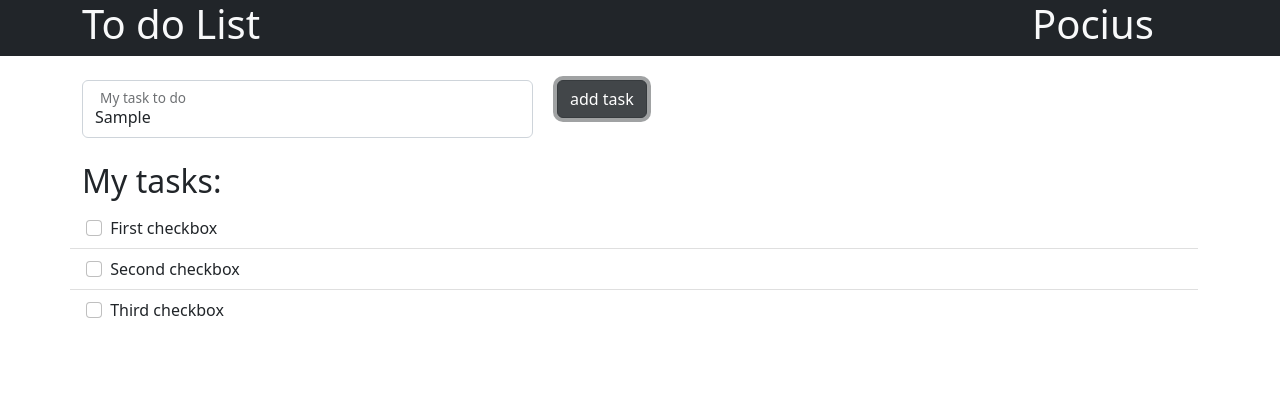
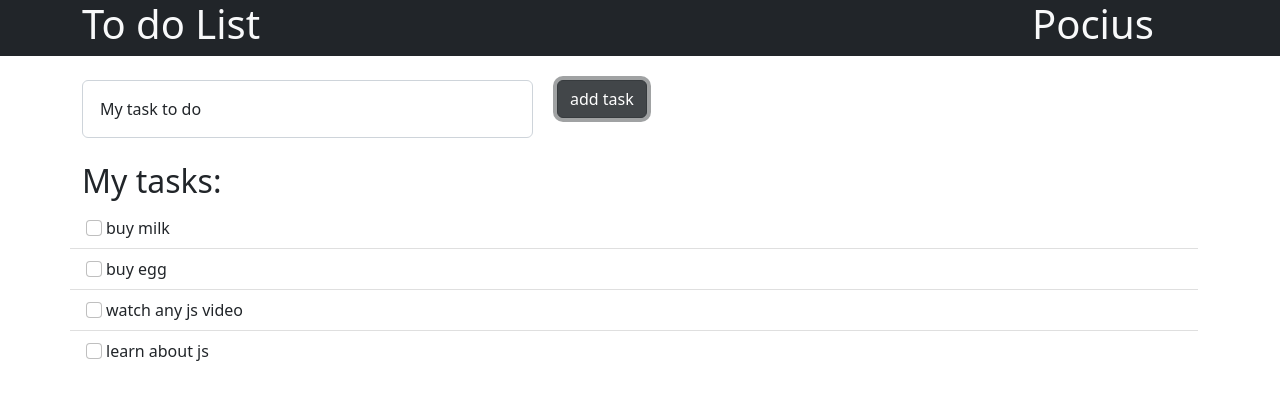
Before and after one commit to Pocevicius/ToDO, a plain HTML site: page index.html in a window 1280 px wide. Both pictures are taken after typing "Sample" into the empty fields and a click on the button "add task". Drawn offline with nearby package versions, Linux system fonts and the light colour scheme.

Commit message:
add index.js

```diff
--- a/index.html
+++ b/index.html
@@ -33,54 +33,22 @@
             <input
               type="text"
               class="form-control input-sm"
-              id="inputsm"
+              id="taskInput"
               placeholder="task to do"
             />
-            <label for="inputsm" style="left: 5px">My task to do</label>
+            <label for="taskInput" style="left: 5px">My task to do</label>
           </div>
         </div>
         <div class="col-12 col-sm-4">
-          <button type="button " class="btn btn-dark">add task</button>
+          <button type="button " class="btn btn-dark" id="batonas">
+            add task
+          </button>
         </div>
       </div>
       <h2 class="mt-4">My tasks:</h2>
 
       <div class="row">
-        <ul class="list-group list-group-flush">
-          <li class="list-group-item">
-            <input
-              class="form-check-input me-1"
-              type="checkbox"
-              value=""
-              id="firstCheckbox"
-            />
-            <label class="form-check-label" for="firstCheckbox"
-              >First checkbox</label
-            >
-          </li>
-          <li class="list-group-item">
-            <input
-              class="form-check-input me-1"
-              type="checkbox"
-              value=""
-              id="secondCheckbox"
-            />
-            <label class="form-check-label" for="secondCheckbox"
-              >Second checkbox</label
-            >
-          </li>
-          <li class="list-group-item">
-            <input
-              class="form-check-input me-1"
-              type="checkbox"
-              value=""
-              id="thirdCheckbox"
-            />
-            <label class="form-check-label" for="thirdCheckbox"
-              >Third checkbox</label
-            >
-          </li>
-        </ul>
+        <ul class="list-group list-group-flush" id="tasksList"></ul>
       </div>
     </main>
 
@@ -90,5 +58,7 @@
       integrity="sha384-A3rJD856KowSb7dwlZdYEkO39Gagi7vIsF0jrRAoQmDKKtQBHUuLZ9AsSv4jD4Xa"
       crossorigin="anonymous"
     ></script>
+    <!--Main javascript-->
+    <script src="index.js"></script>
   </body>
 </html>
--- /dev/null
+++ b/index.js
@@ -0,0 +1,58 @@
+let arr = [
+  {
+    id: 123,
+    task: "buy milk",
+  },
+  {
+    id: 321,
+    task: "buy egg",
+  },
+  {
+    id: 222,
+    task: "watch any js video",
+  },
+  {
+    id: 333,
+    task: "learn about js",
+  },
+];
+document.getElementById("batonas").addEventListener("click", () => {
+  const inputValue = document.getElementById("taskInput").value;
+  const newTask = { id: new Date().getTime(), task: inputValue };
+  const form = document.getElementById("taskInput");
+  form.value = "";
+  if (form.value.length == 0) {
+    alert("please enter task");
+    return false;
+  }
+  arr.unshift(newTask);
+  drawTaskList();
+});
+
+const drawTaskList = () => {
+  const tasksList = document.getElementById("tasksList");
+  tasksList.innerHTML = null;
+  arr.forEach((value) => {
+    //creating elements//
+    const myLI = document.createElement("li");
+    const myInput = document.createElement("input");
+    const myLabel = document.createElement("label");
+    //adding styles//
+    myLI.className = "list-group-item";
+    myInput.className = "form-check-input me-1";
+    myLabel.className = "form-check-label";
+
+    //adding other attributes
+    //input
+    myInput.setAttribute("type", "checkbox");
+    myInput.setAttribute("id", value.id);
+    //label
+    myLabel.setAttribute("for", value.id);
+    myLabel.textContent = value.task;
+    //apend childs
+    myLI.append(myInput, myLabel);
+    tasksList.append(myLI);
+  });
+};
+
+drawTaskList();
```
